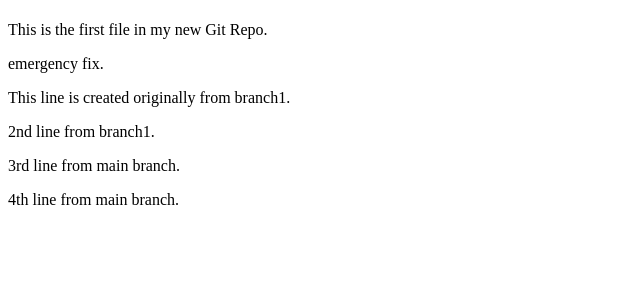
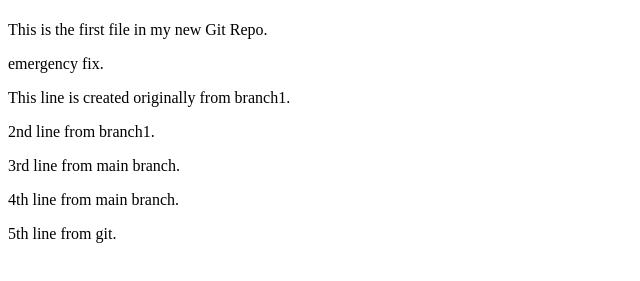
Before and after one commit to rajeshchandran007/hello-world, a plain HTML site: page index.html in a window 1280 px wide. Shown: the part 59-340 px from the top of the page, without its empty margins (0-640 px from the left). Drawn offline with Linux system fonts and the light colour scheme.

Commit message:
updated index

```diff
--- a/index.html
+++ b/index.html
@@ -12,5 +12,6 @@
 <p>2nd line from branch1.</p>
 <p>3rd line from main branch.</p>
 <p>4th line from main branch.</p>
+<p>5th line from git.</p>
 </body>
 </html>
```
